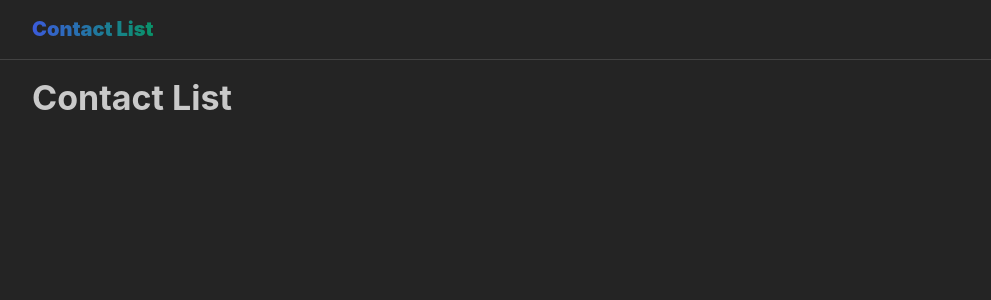
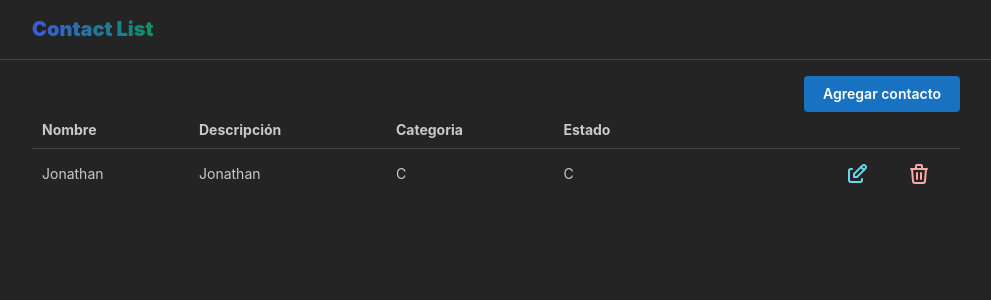
Before and after one commit to jruizsilva/contact-list, a React (Vite) app: page / in a window 1280 px wide. Shown: the top 300 px of the page, without its empty margins (144-1135 px from the left). Built offline with nearby package versions, Linux system fonts and the light colour scheme.

Commit message:
contact types

```diff
--- a/eslint.config.js
+++ b/eslint.config.js
@@ -27,7 +27,7 @@ export default tseslint.config(
         "warn",
         { argsIgnorePattern: "^_" },
       ],
-      "@typescript-eslint/no-empty-object-type": "never",
+      "@typescript-eslint/no-empty-object-type": "off",
     },
   }
 );
--- a/package.json
+++ b/package.json
@@ -15,7 +15,8 @@
     "@tabler/icons-react": "^3.21.0",
     "react": "^18.3.1",
     "react-dom": "^18.3.1",
-    "react-router-dom": "^6.28.0"
+    "react-router-dom": "^6.28.0",
+    "zustand": "^5.0.1"
   },
   "devDependencies": {
     "@eslint/js": "^9.13.0",
--- /dev/null
+++ b/src/components/ContactCreate.tsx
@@ -0,0 +1,11 @@
+import { Button } from "@mantine/core";
+
+interface Props {}
+
+export default function ContactCreate(_props: Props): JSX.Element {
+  return (
+    <>
+      <Button>Agregar contacto</Button>
+    </>
+  );
+}
--- /dev/null
+++ b/src/components/ContactList.tsx
@@ -0,0 +1,49 @@
+import { Button, Table } from "@mantine/core";
+import { IconEdit, IconTrash } from "@tabler/icons-react";
+
+interface Props {}
+
+const elements = [
+  {
+    name: "Jonathan",
+    description: "C",
+    category: "Amigos",
+    status: "Pendiente",
+  },
+];
+
+export default function ContactList(_props: Props): JSX.Element {
+  const rows = elements.map((element) => (
+    <Table.Tr key={element.name}>
+      <Table.Td>{element.name}</Table.Td>
+      <Table.Td>{element.name}</Table.Td>
+      <Table.Td>{element.description}</Table.Td>
+      <Table.Td>{element.description}</Table.Td>
+      <Table.Td style={{ display: "flex", justifyContent: "end" }}>
+        <Button variant="subtle" color="cyan">
+          <IconEdit />
+        </Button>
+        <Button variant="subtle" color="red">
+          <IconTrash />
+        </Button>
+      </Table.Td>
+    </Table.Tr>
+  ));
+
+  return (
+    <>
+      <Table>
+        <Table.Thead>
+          <Table.Tr>
+            <Table.Th>Nombre</Table.Th>
+            <Table.Th>Descripción</Table.Th>
+            <Table.Th>Categoria</Table.Th>
+            <Table.Th>Estado</Table.Th>
+            <Table.Th></Table.Th>
+          </Table.Tr>
+        </Table.Thead>
+        <Table.Tbody>{rows}</Table.Tbody>
+      </Table>
+    </>
+  );
+}
--- a/src/components/layouts/MainLayout.tsx
+++ b/src/components/layouts/MainLayout.tsx
@@ -9,7 +9,6 @@ import {
 } from "@mantine/core";
 import { useDisclosure } from "@mantine/hooks";
 import { Link, Outlet, useLocation } from "react-router-dom";
-import UserMenu from "../UserMenu";
 
 const links = [
   { to: "/", label: "Inicio" },
--- a/src/pages/HomePage.tsx
+++ b/src/pages/HomePage.tsx
@@ -1,11 +1,16 @@
-import { Title } from "@mantine/core";
+import { Group } from "@mantine/core";
+import ContactCreate from "../components/ContactCreate";
+import ContactList from "../components/ContactList";
 
 interface Props {}
 
 export default function HomePage(_props: Props): JSX.Element {
   return (
     <>
-      <Title>Contact List</Title>
+      <Group justify="flex-end">
+        <ContactCreate />
+      </Group>
+      <ContactList />
     </>
   );
 }
```
Also changed, not shown: src/components/UserMenu.tsx (deleted, +0 -63 lines), src/types/contact.ts (added, +9 -0 lines), 1 other file (tests, documents, lock files or other folders).
